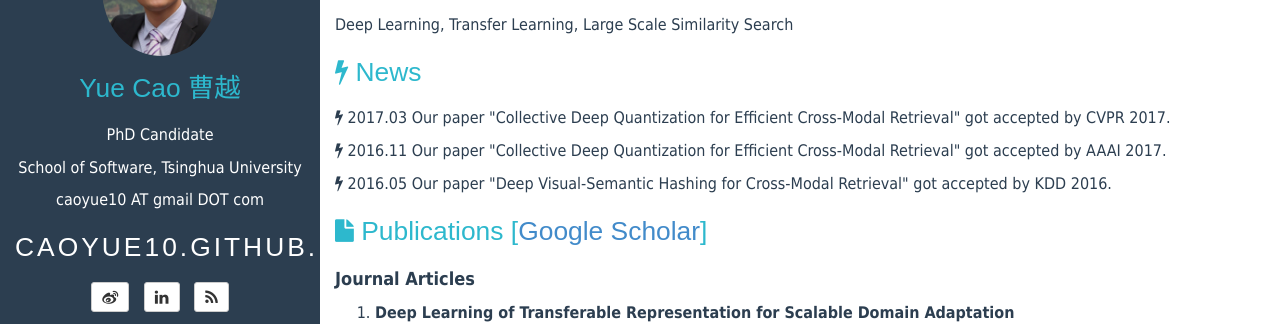
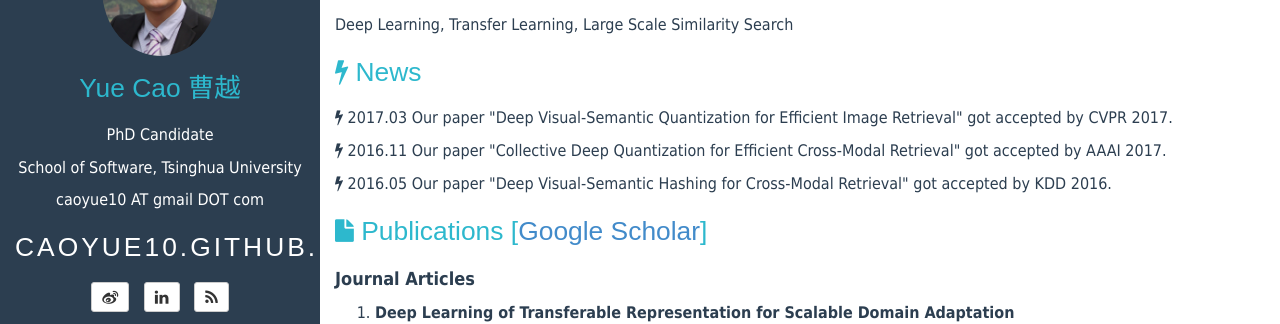
Before and after one commit to caoyue10/caoyue10.github.io, a Jekyll site: the page built from index.html, in a window 1280 px wide and 900 px high. Shown: the part 207-531 px from the top of the window. Built offline with Jekyll 4.4.1, drawn with Linux system fonts in a browser that asks for light colours; the list of posts is cut into pages by our own code.

Commit message:
dvsq added

```diff
--- a/index.html
+++ b/index.html
@@ -65,7 +65,7 @@ tagline:
     </header>
     <p>
     <i class="fa fa-bolt"></i>
-    2017.03 Our paper "Collective Deep Quantization for Efficient Cross-Modal Retrieval" got accepted by CVPR 2017.
+    2017.03 Our paper "Deep Visual-Semantic Quantization for Efficient Image Retrieval" got accepted by CVPR 2017.
     </p>
     <p>
     <i class="fa fa-bolt"></i>
```
